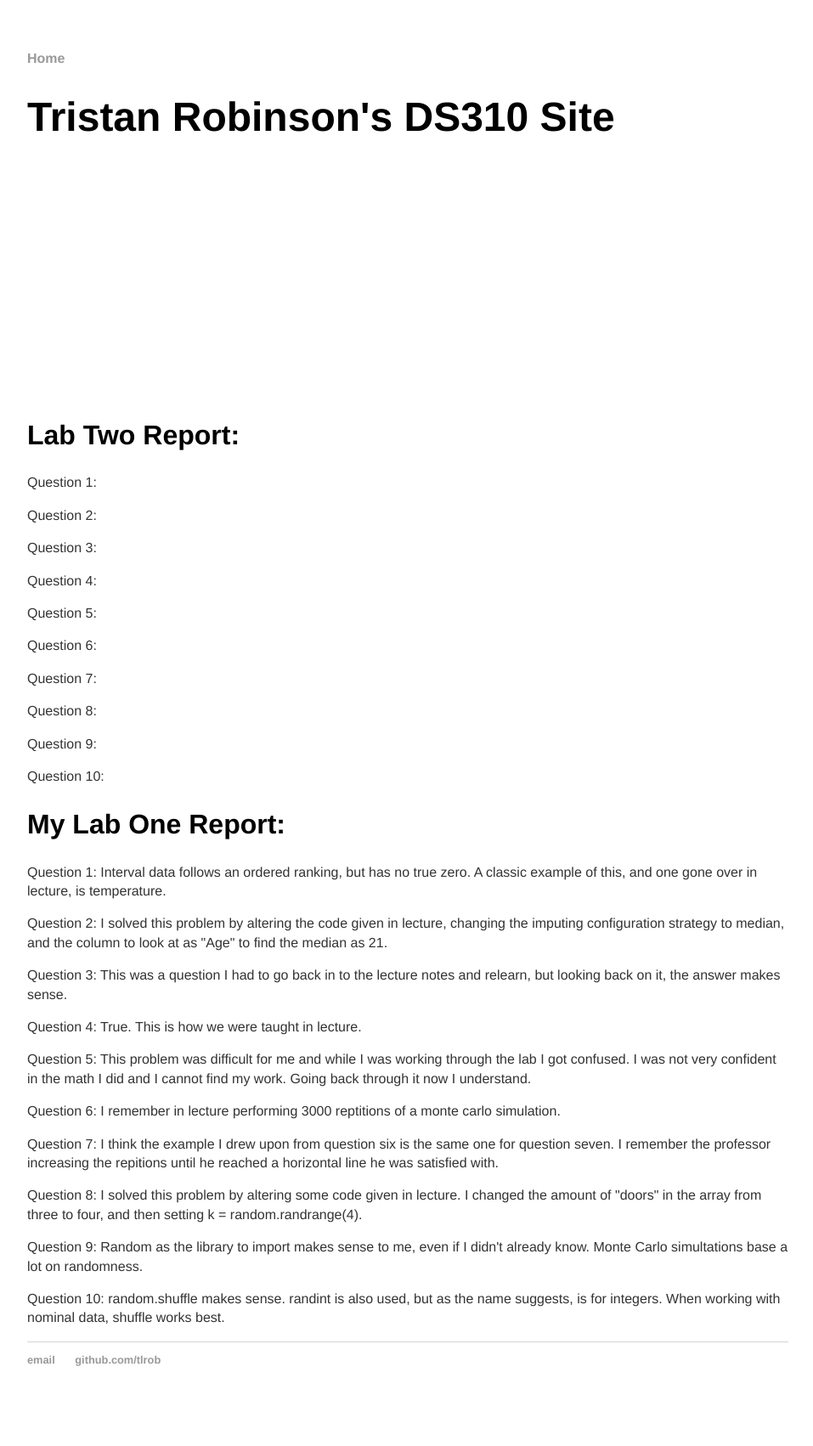
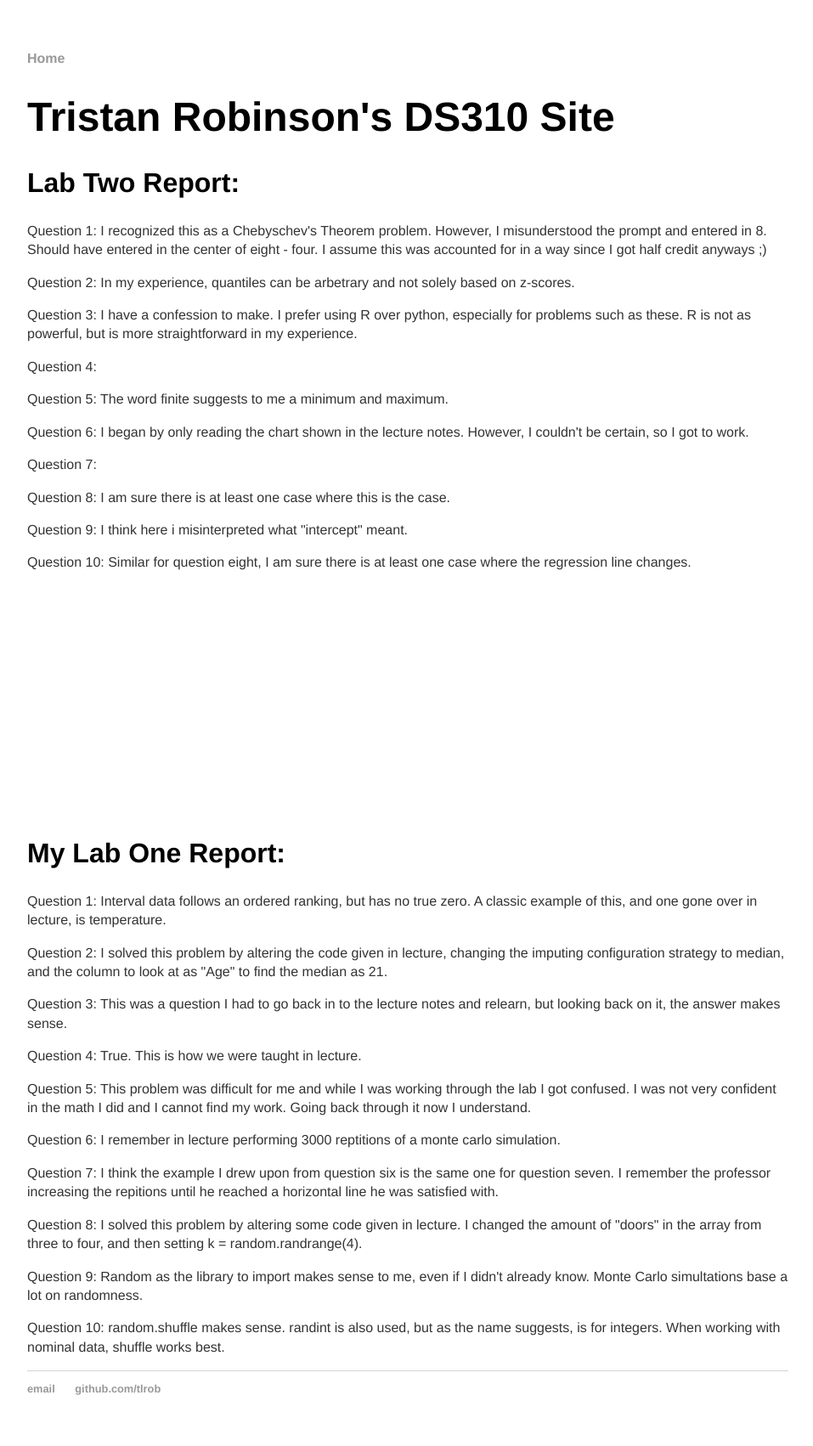
Before and after one commit to tlrob/tlrob.github.io, a Jekyll site: the page built from index.html, in a window 1280 px wide. Shown: the whole page at 85% size, without its empty margins (160-1117 px from the left). Built offline with Jekyll 4.4.1, drawn with Linux system fonts in a browser that asks for light colours; before the commit the page ends 1668 px from its top, so only the background shows below that.

Commit message:
Update index.html

```diff
--- a/index.html
+++ b/index.html
@@ -4,18 +4,18 @@ title: tlrob's site
 ---
 <div class="blurb">
 	<h1>Tristan Robinson's DS310 Site</h1>
+	<h2>Lab Two Report:</h2>
+	<p>Question 1: I recognized this as a Chebyschev's Theorem problem. However, I misunderstood the prompt and entered in 8. Should have entered in the center of eight - four. I assume this was accounted for in a way since I got half credit anyways ;)</p>
+	<p>Question 2: In my experience, quantiles can be arbetrary and not solely based on z-scores.</p>
+	<p>Question 3: I have a confession to make. I prefer using R over python, especially for problems such as these. R is not as powerful, but is more straightforward in my experience.</p>
+	<p>Question 4: </p>
+	<p>Question 5: The word finite suggests to me a minimum and maximum.</p>
+	<p>Question 6: I began by only reading the chart shown in the lecture notes. However, I couldn't be certain, so I got to work.</p>
+	<p>Question 7: </p>
+	<p>Question 8: I am sure there is at least one case where this is the case.</p>
+	<p>Question 9: I think here i misinterpreted what "intercept" meant.</p>
+	<p>Question 10: Similar for question eight, I am sure there is at least one case where the regression line changes.</p>
 	<br><br><br><br><br><br><br><br><br><br><br><br><br><br><br>
-	<h2>Lab Two Report:</h2>
-	<p>Question 1: </p>
-	<p>Question 2: </p>
-	<p>Question 3: </p>
-	<p>Question 4: </p>
-	<p>Question 5: </p>
-	<p>Question 6: </p>
-	<p>Question 7: </p>
-	<p>Question 8: </p>
-	<p>Question 9: </p>
-	<p>Question 10: </p>
 	<h2>My Lab One Report:</h2>
 	<p>Question 1: Interval data follows an ordered ranking, but has no true zero. A classic example of this, and one gone over in lecture, is temperature.</p>
 	<p>Question 2: I solved this problem by altering the code given in lecture, changing the imputing configuration strategy to median, and the column to look at as "Age" to find the median as 21.</p>
```
